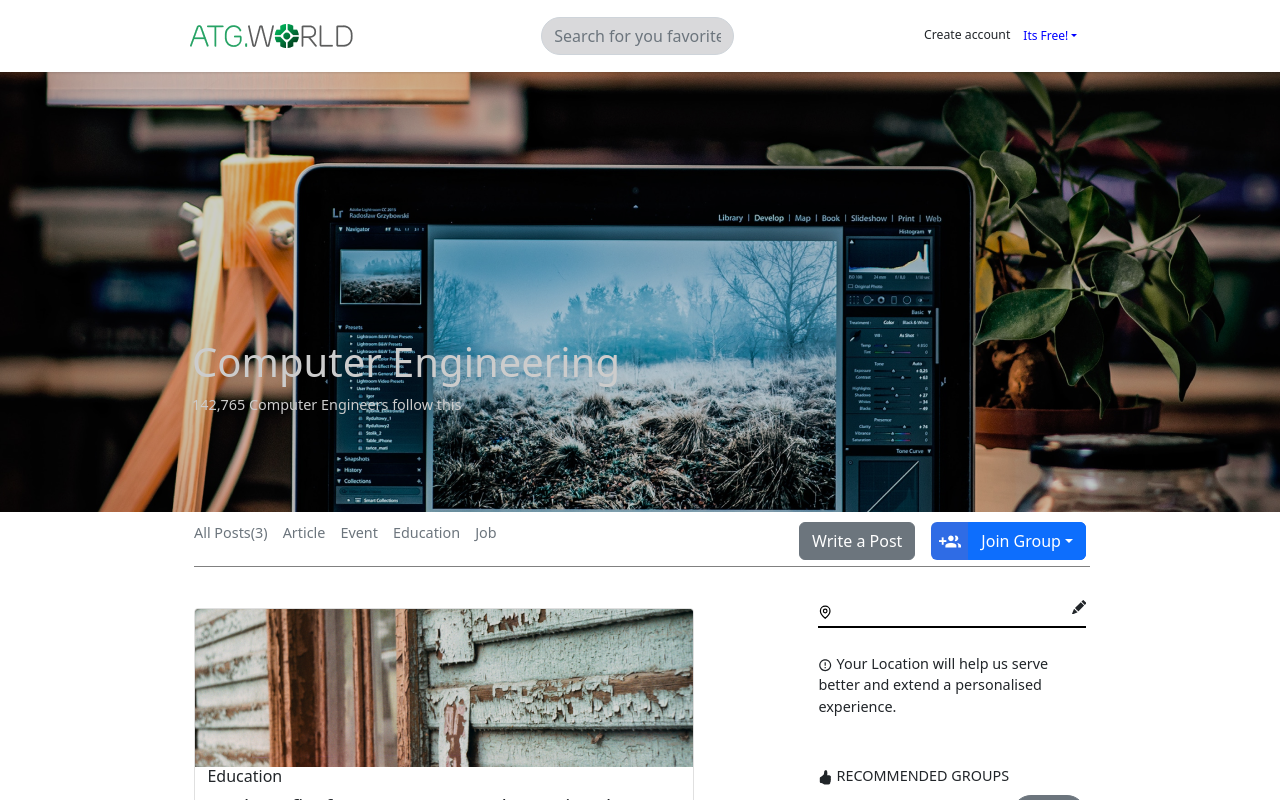
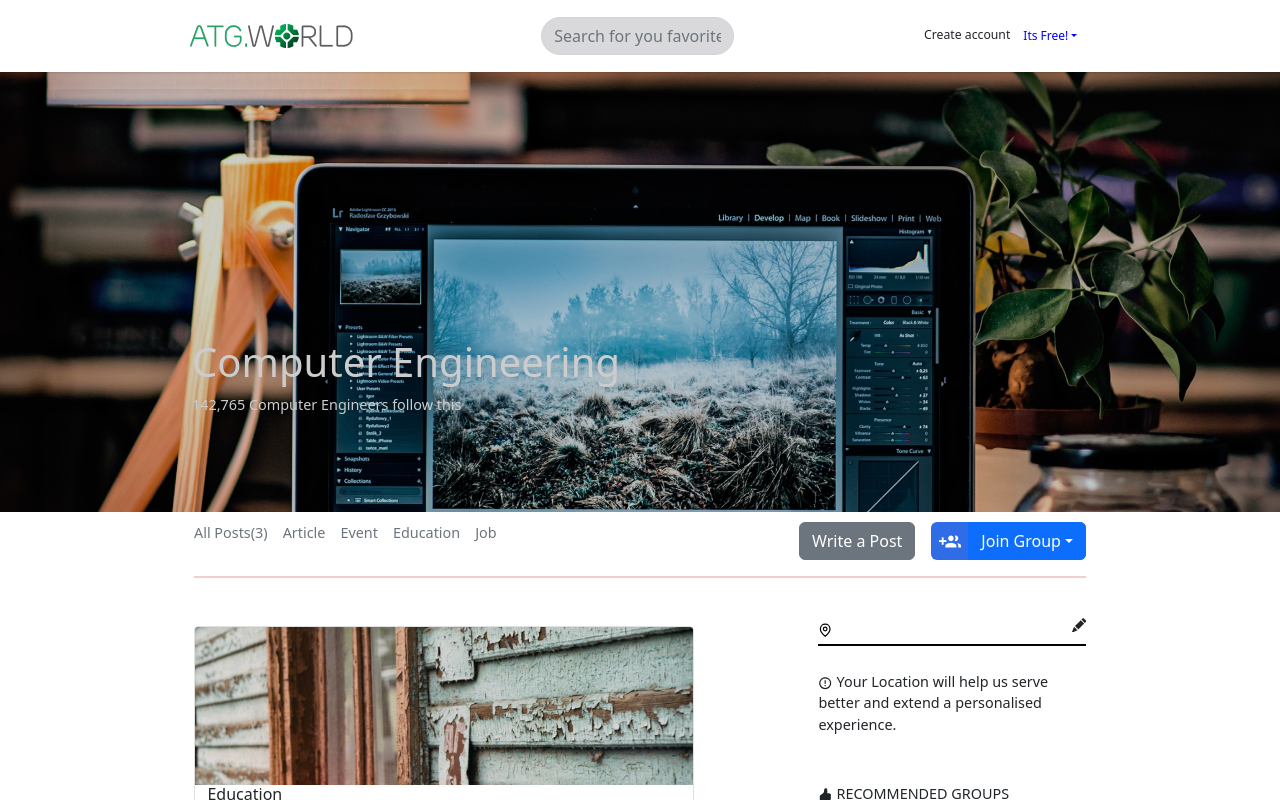
Before and after one commit to NiladriChatterje/banao, a React (Vite) app: page / in a window 1280 px wide. Shown: the top 800 px of the page. Built offline with nearby package versions, Linux system fonts and the light colour scheme.

Commit message:
simple underline

```diff
--- a/src/Component/Home/Home.jsx
+++ b/src/Component/Home/Home.jsx
@@ -65,7 +65,7 @@
 						</ButtonGroup>
 					</div>
 				</div>
-				<span style={{ width: '100%', height: '1px', backgroundColor: 'grey', position: 'absolute', margin: '6px 0' }} />
+				<hr className="bg-danger border-2 border-top border-danger" />
 
 				<div id="mobile-navs">
 					<div>Posts({podcastsArray.length})</div>
```
